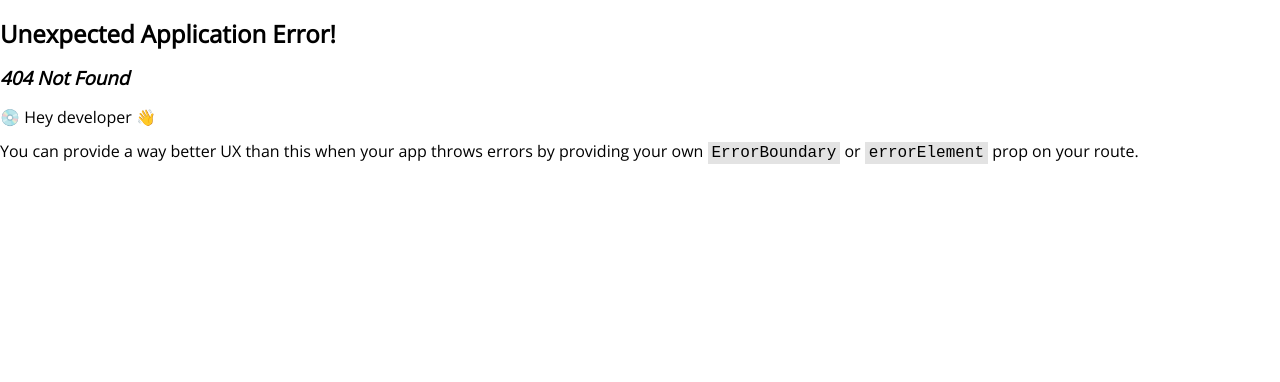
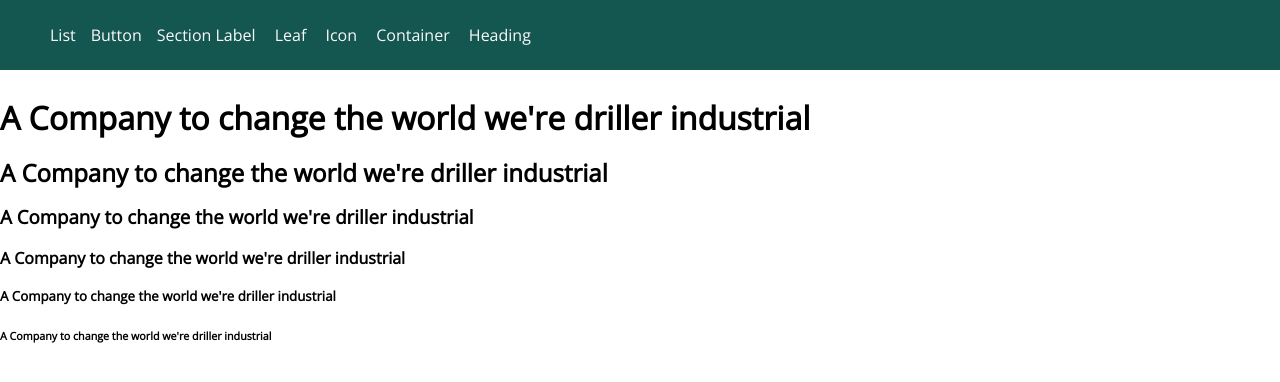
Before and after one commit to nrmndev/nrmndev-fw, a React (Vite) app: page /heading in a window 1280 px wide. Before the commit this address had no page. Shown: the top 382 px of the page. Built offline with nearby package versions, Linux system fonts and the light colour scheme.

Commit message:
re-structured elements, provided sample components page for each component

```diff
--- a/src/routing/Index.tsx
+++ b/src/routing/Index.tsx
@@ -1,11 +1,12 @@
-import List from "@components/list/Index";
 import App from "../App";
 import { createBrowserRouter } from "react-router-dom";
-import Button from "@components/button/Index";
 import SectionLabel from "@components/section-label/Index";
 import Leaf from "@components/leaf/Index";
-import Icon from "@components/icon/Index";
 import Container from "@components/container/Index";
+import SampleList from "./SampleComponents/SampleList";
+import SampleButton from "./SampleComponents/SampleButton";
+import SampleHeading from "./SampleComponents/SampleHeading";
+import SampleIcon from "./SampleComponents/SampleIcon";
 
 const router = createBrowserRouter([
   {
@@ -14,22 +15,20 @@ const router = createBrowserRouter([
     children: [
       {
         path: "list",
-        element: (
-          <List
-            items={[
-              "Market Research",
-              "Pre-construction services",
-              "Industrial manufacturing",
-              "Build and construction",
-            ]}
-          />
-        ),
+        element: <SampleList />,
       },
-      { path: "button", element: <Button /> },
+      {
+        path: "button",
+        element: <SampleButton />,
+      },
       { path: "sectionlabel", element: <SectionLabel /> },
       { path: "leaf", element: <Leaf /> },
-      { path: "icon", element: <Icon /> },
+      { path: "icon", element: <SampleIcon /> },
       { path: "container", element: <Container /> },
+      {
+        path: "heading",
+        element: <SampleHeading />,
+      },
     ],
   },
 ]);
--- /dev/null
+++ b/src/routing/SampleComponents/SampleButton copy.tsx
@@ -0,0 +1,5 @@
+import Button from "../../components/button/Index";
+
+const SampleButton = () => <Button variant="primary-outlined">Test</Button>;
+
+export default SampleButton;
--- /dev/null
+++ b/src/routing/SampleComponents/SampleButton.tsx
@@ -0,0 +1,5 @@
+import Button from "../../components/button/Index";
+
+const SampleButton = () => <Button variant="primary-outlined">Test</Button>;
+
+export default SampleButton;
--- /dev/null
+++ b/src/routing/SampleComponents/SampleHeading.tsx
@@ -0,0 +1,29 @@
+import { Heading } from "@components/heading/Index";
+import React from "react";
+
+const SampleHeading = () => {
+  return (
+    <>
+      <Heading level={1} maxCharacters={20} textTransform="capitalize">
+        A Company to change the world we're driller industrial{" "}
+      </Heading>
+      <Heading level={2} maxCharacters={30}>
+        A Company to change the world we're driller industrial
+      </Heading>
+      <Heading level={3} maxCharacters={40}>
+        A Company to change the world we're driller industrial
+      </Heading>
+      <Heading level={4}>
+        A Company to change the world we're driller industrial
+      </Heading>
+      <Heading level={5}>
+        A Company to change the world we're driller industrial
+      </Heading>
+      <Heading level={6}>
+        A Company to change the world we're driller industrial
+      </Heading>
+    </>
+  );
+};
+
+export default SampleHeading;
--- /dev/null
+++ b/src/routing/SampleComponents/SampleIcon.tsx
@@ -0,0 +1,13 @@
+import Icon from "@components/icon/Index";
+import React from "react";
+import { FaBeer } from "react-icons/fa";
+
+const SampleIcon = () => {
+  return (
+    <>
+      <Icon icon={FaBeer} variant="primary" />
+    </>
+  );
+};
+
+export default SampleIcon;
--- /dev/null
+++ b/src/routing/SampleComponents/SampleList.tsx
@@ -0,0 +1,16 @@
+import List from "../../components/list/Index";
+
+const SampleList = () => {
+  return (
+    <List
+      items={[
+        "Market Research",
+        "Pre-construction services",
+        "Industrial manufacturing",
+        "Build and construction",
+      ]}
+    />
+  );
+};
+
+export default SampleList;
--- a/src/routing/componentNavRoutes.tsx
+++ b/src/routing/componentNavRoutes.tsx
@@ -3,7 +3,7 @@ import { Link } from "react-router-dom";
 const ComponentNavRoutes = () => {
   return (
     <div className="routeNav">
-      <ul className="list list--inline">
+      <ul className="nav-list list--inline">
         <Link to="/list" className="list__item">
           List
         </Link>
@@ -21,6 +21,9 @@ const ComponentNavRoutes = () => {
         </Link>{" "}
         <Link to="/container" className="list__item">
           Container
+        </Link>{" "}
+        <Link to="/heading" className="list__item">
+          Heading
         </Link>
       </ul>
     </div>
```
